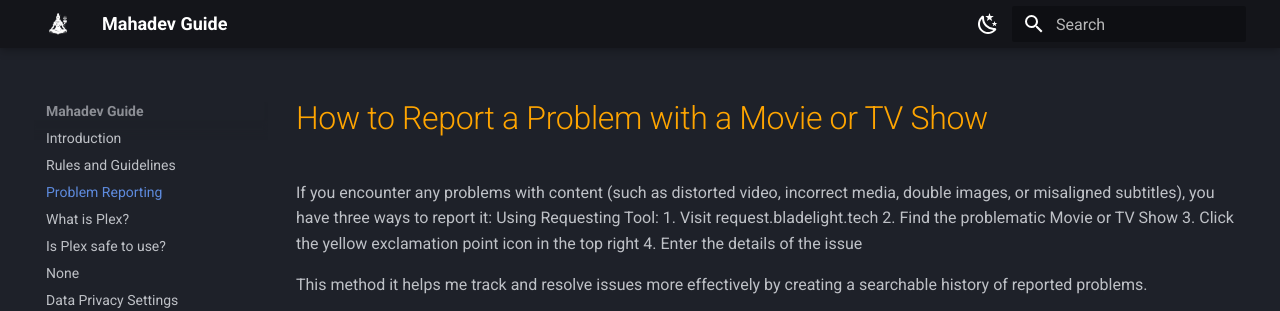
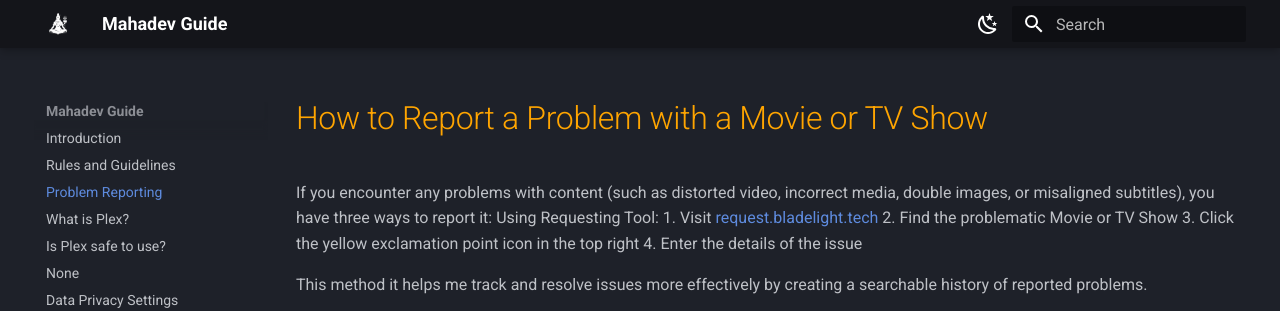
Before and after one commit to sagar4884/plex-guide, an MkDocs documentation site: the page built from docs/problem-reporting.md, in a window 1280 px wide and 1208 px high, cut to the strip 0-311 px from the top of the window. Built offline with MkDocs 1.6.1 and Material for MkDocs 9.7.7, drawn with Linux system fonts in a browser that asks for light colours; part of the change alters nothing that is shown.

```diff
--- a/docs/problem-reporting.md
+++ b/docs/problem-reporting.md
@@ -1,7 +1,7 @@
 # <span style="color:orange">How to Report a Problem with a Movie or TV Show</span>
 If you encounter any problems with content (such as distorted video, incorrect media, double images, or misaligned subtitles), you have three ways to report it:
 Using Requesting Tool:
-1. Visit request.bladelight.tech
+1. Visit [request.bladelight.tech](https://request.bladelight.tech)
 2. Find the problematic Movie or TV Show
 3. Click the yellow exclamation point icon in the top right
 4. Enter the details of the issue
```
